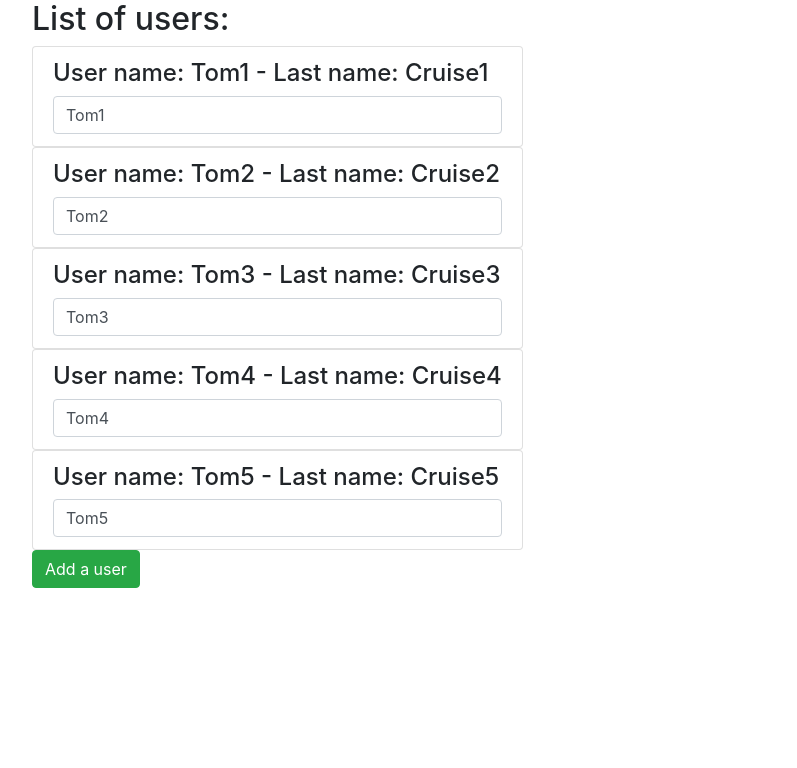
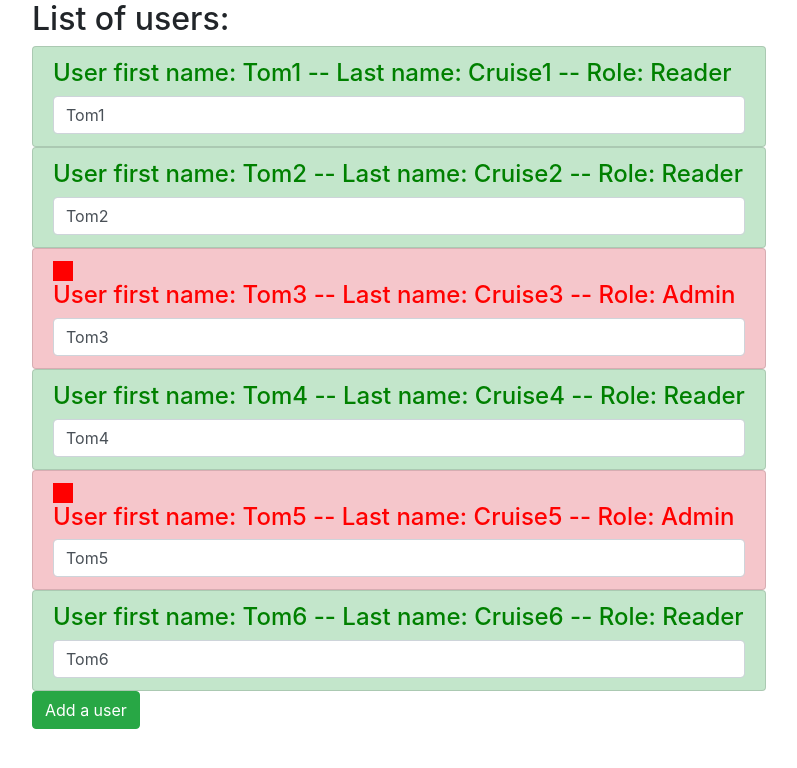
Before and after one commit to agrimault-pro/user-mgt-gui, an Angular app in the folder user-mgt-gui-angular/: page / in a window 1280 px wide. Shown: the top 768 px of the page, without its empty margins (38-835 px from the left). Built offline with nearby package versions, Linux system fonts and the light colour scheme.

Commit message:
Use of directives in order to structure the document

```diff
--- a/user-mgt-gui-angular/src/app/app.component.html
+++ b/user-mgt-gui-angular/src/app/app.component.html
@@ -3,11 +3,10 @@
     <div class="col-xs-12">
       <h2>List of users: </h2>
       <ul class="list-group">
-        <app-users [userName]="user1" [userLastName]="userLastName1"></app-users>
-        <app-users [userName]="user2" [userLastName]="userLastName2"></app-users>
-        <app-users [userName]="user3" [userLastName]="userLastName3"></app-users>
-        <app-users [userName]="user4" [userLastName]="userLastName4"></app-users>
-        <app-users [userName]="user5" [userLastName]="userLastName5"></app-users>
+        <app-users *ngFor="let user of users"
+                   [userFirstName]="user.firstName"
+                   [userLastName]="user.lastName"
+                   [userRole]="user.role"></app-users>
       </ul>
       <button class="btn btn-success"
               [disabled]="!isAuth"
--- a/user-mgt-gui-angular/src/app/app.component.ts
+++ b/user-mgt-gui-angular/src/app/app.component.ts
@@ -8,17 +8,38 @@ import { Component } from '@angular/core';
 export class AppComponent {
   isAuth = false;
 
-  user1 = 'Tom1';
-  user2 = 'Tom2';
-  user3 = 'Tom3';
-  user4 = 'Tom4';
-  user5 = 'Tom5';
-
-  userLastName1 = 'Cruise1';
-  userLastName2 = 'Cruise2';
-  userLastName3 = 'Cruise3';
-  userLastName4 = 'Cruise4';
-  userLastName5 = 'Cruise5';
+  users = [
+    {
+      firstName : 'Tom1',
+      lastName : 'Cruise1',
+      role : 'Reader'
+    },
+    {
+      firstName : 'Tom2',
+      lastName : 'Cruise2',
+      role : 'Reader'
+    },
+    {
+      firstName : 'Tom3',
+      lastName : 'Cruise3',
+      role : 'Admin'
+    },
+    {
+      firstName : 'Tom4',
+      lastName : 'Cruise4',
+      role : 'Reader'
+    },
+    {
+      firstName : 'Tom5',
+      lastName : 'Cruise5',
+      role : 'Admin'
+    },
+    {
+      firstName : 'Tom6',
+      lastName : 'Cruise6',
+      role : 'Reader'
+    }
+  ];
 
   constructor() {
     setTimeout(
--- a/user-mgt-gui-angular/src/app/users/users.component.html
+++ b/user-mgt-gui-angular/src/app/users/users.component.html
@@ -1,4 +1,8 @@
-<li class="list-group-item">
-  <h4>User name: {{ userName }} - Last name: {{ getLastName() }}</h4>
-  <input type="text" class="form-control" [(ngModel)]="userName">
+<li [ngClass]="{'list-group-item': true,
+                'list-group-item-danger':isUserAnAdmin(),
+                'list-group-item-success':!isUserAnAdmin()}">
+  <div style="width:20px; height:20px; background-color:red;"
+       *ngIf=isUserAnAdmin()></div>
+  <h4 [ngStyle]="{color:getColorForAdmin()}">User first name: {{ userFirstName }} -- Last name: {{ getLastName() }} -- Role: {{ userRole }}</h4>
+  <input type="text" class="form-control" [(ngModel)]="userFirstName">
 </li>
--- a/user-mgt-gui-angular/src/app/users/users.component.ts
+++ b/user-mgt-gui-angular/src/app/users/users.component.ts
@@ -8,8 +8,9 @@ import { Component, Input, OnInit } from '@angular/core';
 export class UsersComponent implements OnInit {
 
   #Decorator
-  @Input() userName : String;
+  @Input() userFirstName : String;
   @Input() userLastName : String;
+  @Input() userRole : String;
 
   constructor() { }
 
@@ -19,4 +20,16 @@ export class UsersComponent implements OnInit {
   getLastName() {
     return this.userLastName;
   }
+
+  isUserAnAdmin() {
+    return this.userRole === 'Admin';
+  }
+
+  getColorForAdmin() {
+    if(this.userRole === 'Admin') {
+      return 'red';
+    } else if (this.userRole === 'Reader') {
+      return 'green';
+    }
+  }
 }
```
